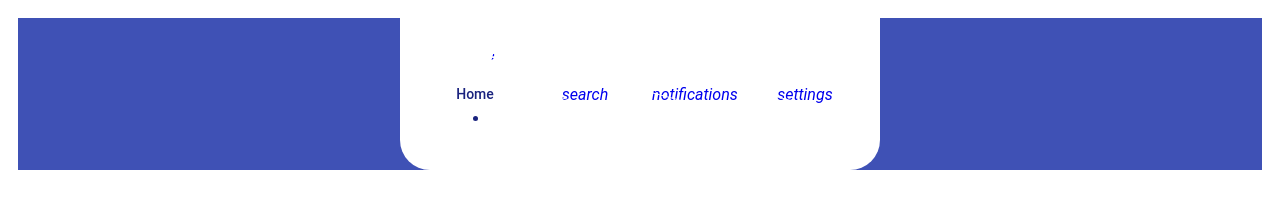
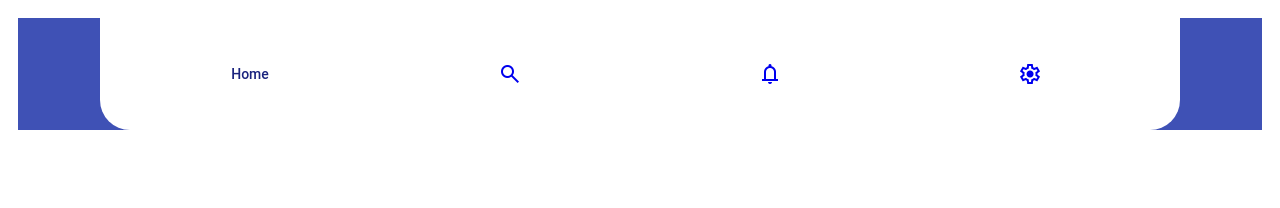
Before and after one commit to hamitLicina/Portfolio, a plain HTML site: page tabBar/index.html in a window 1280 px wide. Drawn offline with nearby package versions, Linux system fonts and the light colour scheme.

Commit message:
Problem solved symbols can be seen

```diff
--- a/tabBar/index.html
+++ b/tabBar/index.html
@@ -3,7 +3,8 @@
 <head>
     <meta charset="UTF-8">
     <meta name="viewport" content="width=device-width, initial-scale=1.0">
-    <link rel="stylesheet" href="./style.css">
+    <link rel="stylesheet" href="style.css">
+    <link rel="stylesheet" href="https://fonts.googleapis.com/css2?family=Material+Symbols+Outlined:opsz,wght,FILL,GRAD@20..48,100..700,0..1,-50..200" />
     <title>Tab Bar</title>
 </head>
 <body>
@@ -12,31 +13,32 @@
             <ul>
                 <li>
                     <a onclick="addClass(0)" href="#" class="d-flex justify-content-center align-items-center link isActive">
-                        <i class="material-icons-outlined">home</i>
+                        <i class="material-symbols-outlined">home</i>
                         <span>home</span>
                     </a>
                 </li>
                 <li>
                     <a onclick="addClass(1)" href="#" class="d-flex justify-content-center align-items-center link">
-                        <i class="material-icons-outlined">search</i>
+                        <i class="material-symbols-outlined">search</i>
                         <span>search</span>
                     </a>
                 </li>
                 <li>
                     <a onclick="addClass(2)" href="#" class="d-flex justify-content-center align-items-center link">
-                        <i class="material-icons-outlined">notifications</i>
+                        <i class="material-symbols-outlined">notifications</i>
                         <span>notifications</span>
                     </a>
                 </li>
                 <li>
                     <a onclick="addClass(3)" href="#" class="d-flex justify-content-center align-items-center link">
-                        <i class="material-icons-outlined">settings</i>
+                        <i class="material-symbols-outlined">settings</i>
                         <span>settings</span>
                     </a>
                 </li>
             </ul>
         </nav>
     </div>
+
     <script>
         function addClass(elem) {
             for (let i = 0; i < elem.length; i++) {
--- a/tabBar/style.css
+++ b/tabBar/style.css
@@ -33,7 +33,7 @@ body {
 
 nav {
     width: 100%;
-    max-width: 480px;
+    max-width: 1080px;
     background-color: #fff;
     border-bottom-left-radius: 30px;
     border-bottom-right-radius: 30px;
@@ -51,7 +51,7 @@ nav li {
 }
 
 nav a {
-    height: 80px;
+    height: 40px;
     width: 100%;
     text-decoration: none;
     position: relative;
@@ -177,3 +177,11 @@ nav a.isActive:after {
     height: 10px;
     transition: height 1s;
 }
+
+.material-symbols-outlined {
+  font-variation-settings:
+  'FILL' 0,
+  'wght' 400,
+  'GRAD' 0,
+  'opsz' 24
+}
```
